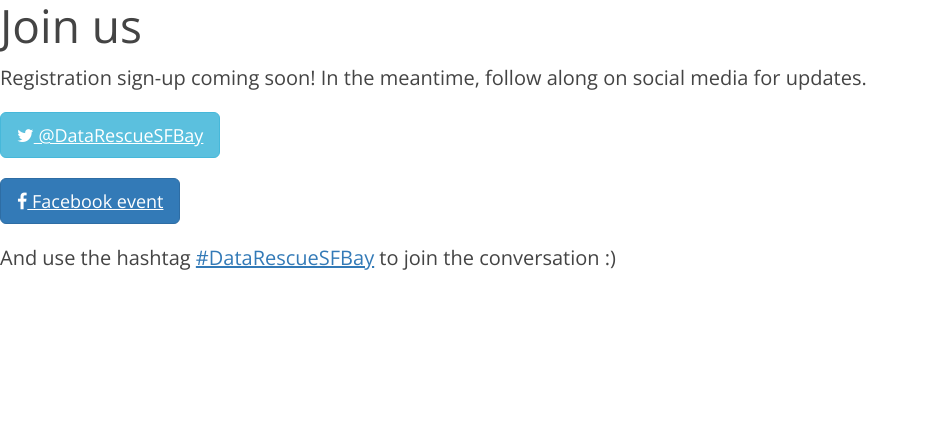
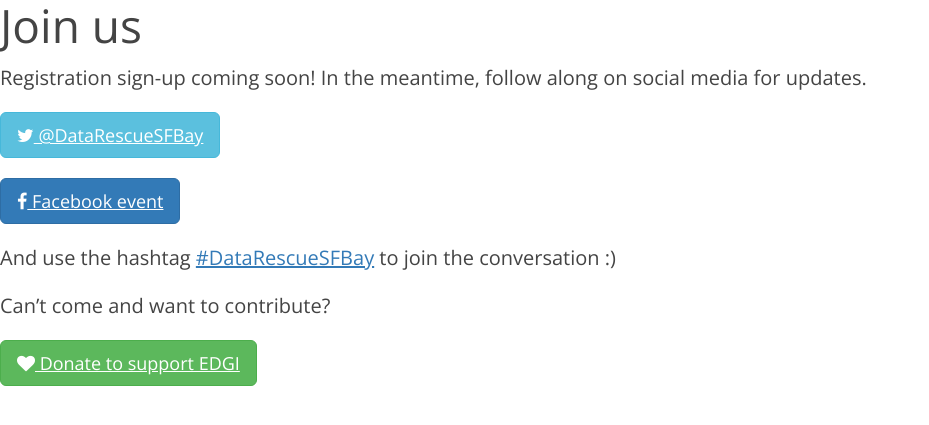
Before and after one commit to suchthis/DataRescueSFBay.github.io, a Jekyll site: the page built from 2016/_posts/2014-01-02-join.md, in a window 1280 px wide. Shown: the top 425 px of the page, without its empty margins (0-929 px from the left). Built offline with Jekyll 4.4.1, drawn with Linux system fonts in a browser that asks for light colours; nearby versions of some CDN libraries; our own code applies the rules of GitHub Pages for plain Markdown files.

Commit message:
Update 2014-01-02-join.md

```diff
--- a/2016/_posts/2014-01-02-join.md
+++ b/2016/_posts/2014-01-02-join.md
@@ -18,3 +18,9 @@
 </a>
 
 And use the hashtag [#DataRescueSFBay](https://twitter.com/search?q=%23DataRescueSFBay&src=typd) to join the conversation :)
+
+Can't come and want to contribute?
+
+<a class="btn btn-success btn-lg" href="https://www.generosity.com/community-fundraising/protect-public-environmental-data-and-research">
+  <i class="fa fa-heart"></i> Donate to support EDGI
+</a>
```
